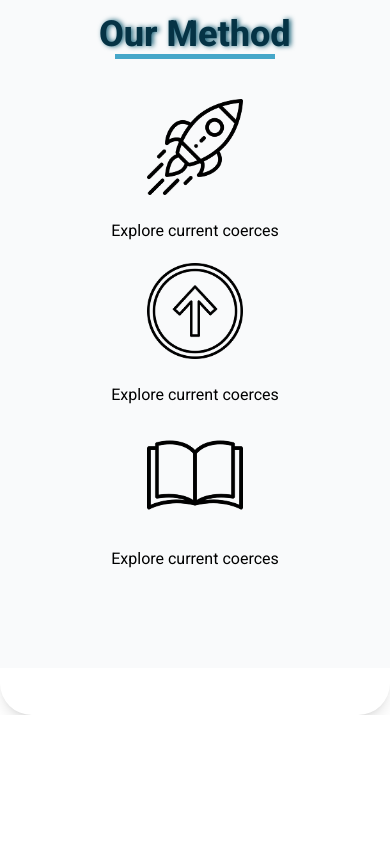
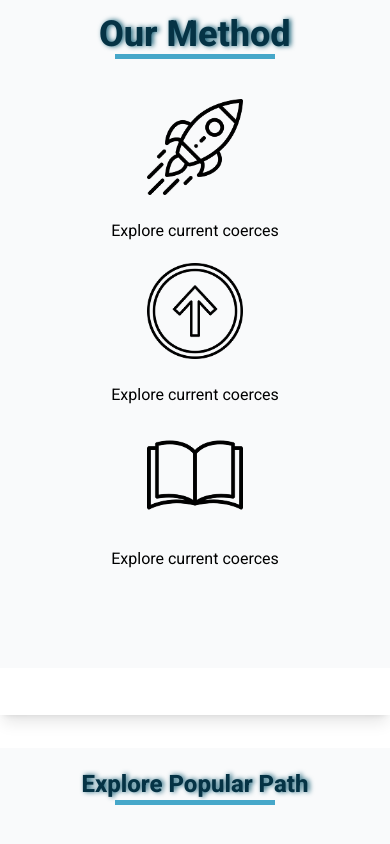
Before and after one commit to Step-Wise-Roadmaps/Step-Wise, a React (Vite) app in the folder Frontend/: page / in a window 390 px wide. Shown: the part 914-1758 px from the top of the page. Before the commit the page ends 1629 px from the top, so only its background shows below. Built offline with nearby package versions, Linux system fonts and the light colour scheme.

Commit message:
feat: new div and add explore h1

```diff
--- a/Frontend/src/page/Hero.jsx
+++ b/Frontend/src/page/Hero.jsx
@@ -34,7 +34,7 @@ function Hero() {
                 </div>
 
                 <div className="bg-gray-50 w-full h-[89vh] flex items-center justify-center">
-                    <div className="h-screen md:h-96 md:bg-blue-200 w-full max-w-6xl flex rounded-4xl shadow-lg">
+                    <div className="h-screen md:h-96 md:bg-blue-200 w-full max-w-6xl flex md:rounded-4xl shadow-lg">
                         <div className='md:m-10 m-5 flex justify-center flex-col items-center w-full'>
                             <div className=''>
                                 <h1 className='roboto-extrabold text-cyan-950 text-4xl md:text-5xl [text-shadow:_2px_0px_5px_rgb(21_94_117)]'>Our Method</h1>
@@ -69,6 +69,17 @@ function Hero() {
                     </div>
                 </div>
 
+                <div className='h-[80vh] w-full bg-gray-50 mt-20 px-5 py-5 md:px-30 md:py-15'>
+                    <div className='flex justify-center md:justify-start'>
+                        <div className='flex flex-col justify-center md:justify-start'>
+                            <h1 className='roboto-extrabold text-cyan-950 text-2xl md:text-5xl [text-shadow:_2px_0px_5px_rgb(21_94_117)]'>Explore Popular Path</h1>
+                            <div className='flex justify-center '>
+                                <div className='w-40 md:w-64 border-t-5 border-[#46A7C9]'></div>
+                            </div>
+                        </div>
+                    </div>
+                </div>
+
             </div>
         </>
     )
```
